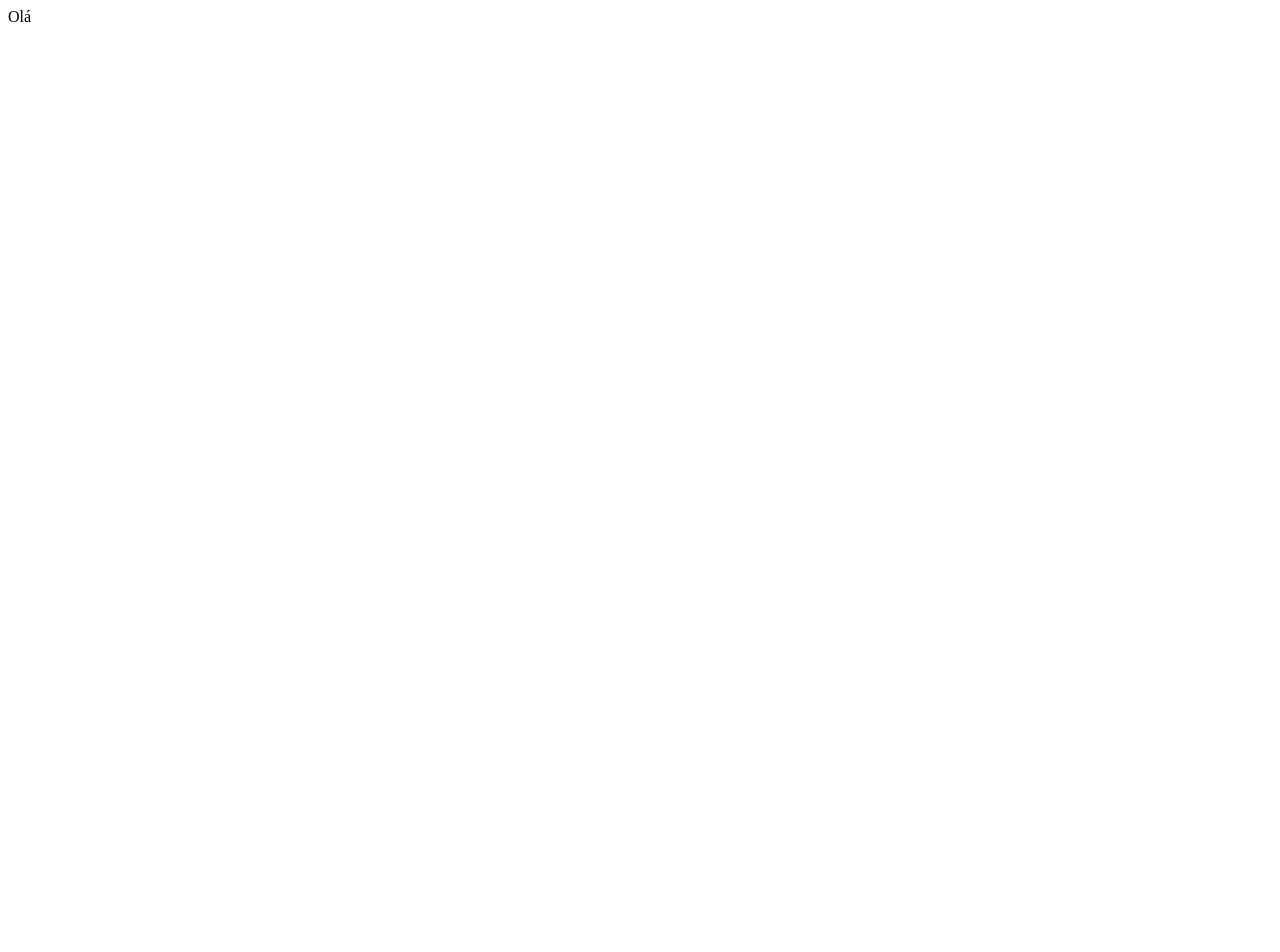
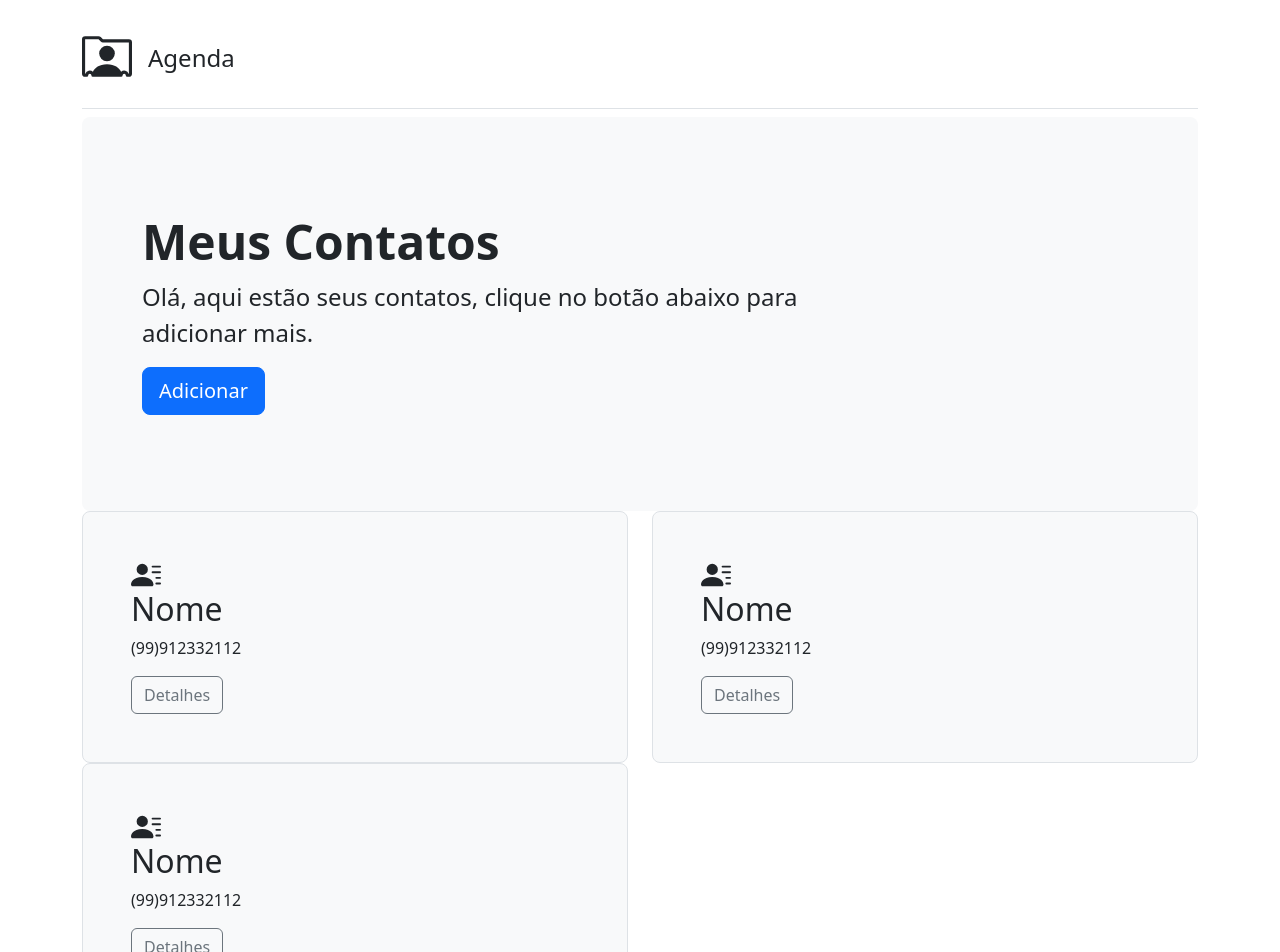
Before and after one commit to eduardohor/test-saperx-front, a Vue app: page / in a window 1280 px wide. Shown: the top 952 px of the page. Before the commit the page ends 800 px from the top, so only its background shows below. Built offline with nearby package versions, Linux system fonts and the light colour scheme.

Commit message:
:lipstick: feat: creating home page

```diff
--- a/index.html
+++ b/index.html
@@ -1,13 +1,15 @@
 <!DOCTYPE html>
-<html lang="en">
+<html lang="pt-br">
   <head>
     <meta charset="UTF-8">
     <link rel="icon" href="/favicon.ico">
     <meta name="viewport" content="width=device-width, initial-scale=1.0">
+		<link href="https://cdn.jsdelivr.net/npm/bootstrap@5.3.0-alpha1/dist/css/bootstrap.min.css" rel="stylesheet" integrity="sha384-GLhlTQ8iRABdZLl6O3oVMWSktQOp6b7In1Zl3/Jr59b6EGGoI1aFkw7cmDA6j6gD" crossorigin="anonymous">
     <title>Vite App</title>
   </head>
   <body>
     <div id="app"></div>
     <script type="module" src="/src/main.js"></script>
+		<script src="https://cdn.jsdelivr.net/npm/bootstrap@5.3.0-alpha1/dist/js/bootstrap.bundle.min.js" integrity="sha384-w76AqPfDkMBDXo30jS1Sgez6pr3x5MlQ1ZAGC+nuZB+EYdgRZgiwxhTBTkF7CXvN" crossorigin="anonymous"></script>
   </body>
 </html>
--- a/package.json
+++ b/package.json
@@ -8,6 +8,7 @@
     "preview": "vite preview"
   },
   "dependencies": {
+    "bootstrap-icons": "^1.10.3",
     "vue": "^3.2.47",
     "vue-router": "^4.1.6"
   },
--- a/src/views/HomeView.vue
+++ b/src/views/HomeView.vue
@@ -2,7 +2,77 @@
 </script>
 
 <template>
-  <main>
-    Olá
-  </main>
+	<main>
+		<div class="container py-4">
+			<header class="pb-3 mb-2 border-bottom">
+				<a href="/" class="d-flex align-items-center text-dark text-decoration-none">
+					<svg xmlns="http://www.w3.org/2000/svg" width="50" height="50" fill="currentColor" class="bi bi-person-rolodex"
+						viewBox="0 0 16 16">
+						<path d="M8 9.05a2.5 2.5 0 1 0 0-5 2.5 2.5 0 0 0 0 5Z" />
+						<path
+							d="M1 1a1 1 0 0 0-1 1v11a1 1 0 0 0 1 1h.5a.5.5 0 0 0 .5-.5.5.5 0 0 1 1 0 .5.5 0 0 0 .5.5h9a.5.5 0 0 0 .5-.5.5.5 0 0 1 1 0 .5.5 0 0 0 .5.5h.5a1 1 0 0 0 1-1V3a1 1 0 0 0-1-1H6.707L6 1.293A1 1 0 0 0 5.293 1H1Zm0 1h4.293L6 2.707A1 1 0 0 0 6.707 3H15v10h-.085a1.5 1.5 0 0 0-2.4-.63C11.885 11.223 10.554 10 8 10c-2.555 0-3.886 1.224-4.514 2.37a1.5 1.5 0 0 0-2.4.63H1V2Z" />
+					</svg>
+					<span class="fs-4 m-3">Agenda</span>
+				</a>
+			</header>
+
+			<div class="p-5 bg-light rounded-3">
+				<div class="container-fluid py-5">
+					<h1 class="display-5 fw-bold">Meus Contatos</h1>
+					<p class="col-md-8 fs-4">Olá, aqui estão seus contatos, clique no botão abaixo para adicionar mais.</p>
+					<button class="btn btn-primary btn-lg" type="button">Adicionar</button>
+				</div>
+			</div>
+
+			<div class="row align-items-md-stretch">
+				<div class="col-md-6">
+					<div class="h-80 p-5 bg-light border rounded-3">
+						<div>
+							<svg xmlns="http://www.w3.org/2000/svg" width="30" height="30" fill="currentColor"
+								class="bi bi-person-lines-fill" viewBox="0 0 16 16">
+								<path
+									d="M6 8a3 3 0 1 0 0-6 3 3 0 0 0 0 6zm-5 6s-1 0-1-1 1-4 6-4 6 3 6 4-1 1-1 1H1zM11 3.5a.5.5 0 0 1 .5-.5h4a.5.5 0 0 1 0 1h-4a.5.5 0 0 1-.5-.5zm.5 2.5a.5.5 0 0 0 0 1h4a.5.5 0 0 0 0-1h-4zm2 3a.5.5 0 0 0 0 1h2a.5.5 0 0 0 0-1h-2zm0 3a.5.5 0 0 0 0 1h2a.5.5 0 0 0 0-1h-2z" />
+							</svg>
+							<h2>Nome</h2>
+						</div>
+						<p>(99)912332112</p>
+						<button class="btn btn-outline-secondary" type="button">Detalhes</button>
+					</div>
+				</div>
+				<div class="col-md-6">
+					<div class="h-80 p-5 bg-light border rounded-3">
+						<div>
+							<svg xmlns="http://www.w3.org/2000/svg" width="30" height="30" fill="currentColor"
+								class="bi bi-person-lines-fill" viewBox="0 0 16 16">
+								<path
+									d="M6 8a3 3 0 1 0 0-6 3 3 0 0 0 0 6zm-5 6s-1 0-1-1 1-4 6-4 6 3 6 4-1 1-1 1H1zM11 3.5a.5.5 0 0 1 .5-.5h4a.5.5 0 0 1 0 1h-4a.5.5 0 0 1-.5-.5zm.5 2.5a.5.5 0 0 0 0 1h4a.5.5 0 0 0 0-1h-4zm2 3a.5.5 0 0 0 0 1h2a.5.5 0 0 0 0-1h-2zm0 3a.5.5 0 0 0 0 1h2a.5.5 0 0 0 0-1h-2z" />
+							</svg>
+							<h2>Nome</h2>
+						</div>
+						<p>(99)912332112</p>
+						<button class="btn btn-outline-secondary" type="button">Detalhes</button>
+					</div>
+				</div>
+				<div class="col-md-6">
+					<div class="h-80 p-5 bg-light border rounded-3">
+						<div>
+							<svg xmlns="http://www.w3.org/2000/svg" width="30" height="30" fill="currentColor"
+								class="bi bi-person-lines-fill" viewBox="0 0 16 16">
+								<path
+									d="M6 8a3 3 0 1 0 0-6 3 3 0 0 0 0 6zm-5 6s-1 0-1-1 1-4 6-4 6 3 6 4-1 1-1 1H1zM11 3.5a.5.5 0 0 1 .5-.5h4a.5.5 0 0 1 0 1h-4a.5.5 0 0 1-.5-.5zm.5 2.5a.5.5 0 0 0 0 1h4a.5.5 0 0 0 0-1h-4zm2 3a.5.5 0 0 0 0 1h2a.5.5 0 0 0 0-1h-2zm0 3a.5.5 0 0 0 0 1h2a.5.5 0 0 0 0-1h-2z" />
+							</svg>
+							<h2>Nome</h2>
+						</div>
+						<p>(99)912332112</p>
+						<button class="btn btn-outline-secondary" type="button">Detalhes</button>
+					</div>
+				</div>
+
+			</div>
+
+			<footer class="pt-3 mt-4 text-muted border-top">
+				&copy; 2023
+			</footer>
+		</div>
+	</main>
 </template>
```
Also changed, not shown: 1 other file (tests, documents, lock files or other folders).
